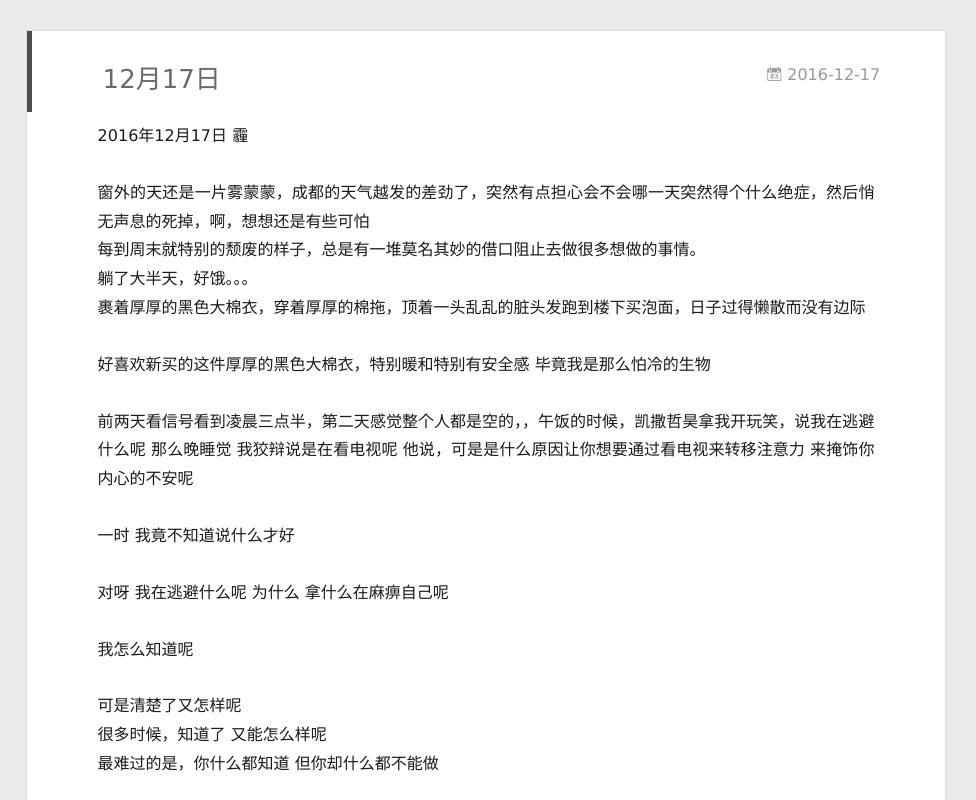
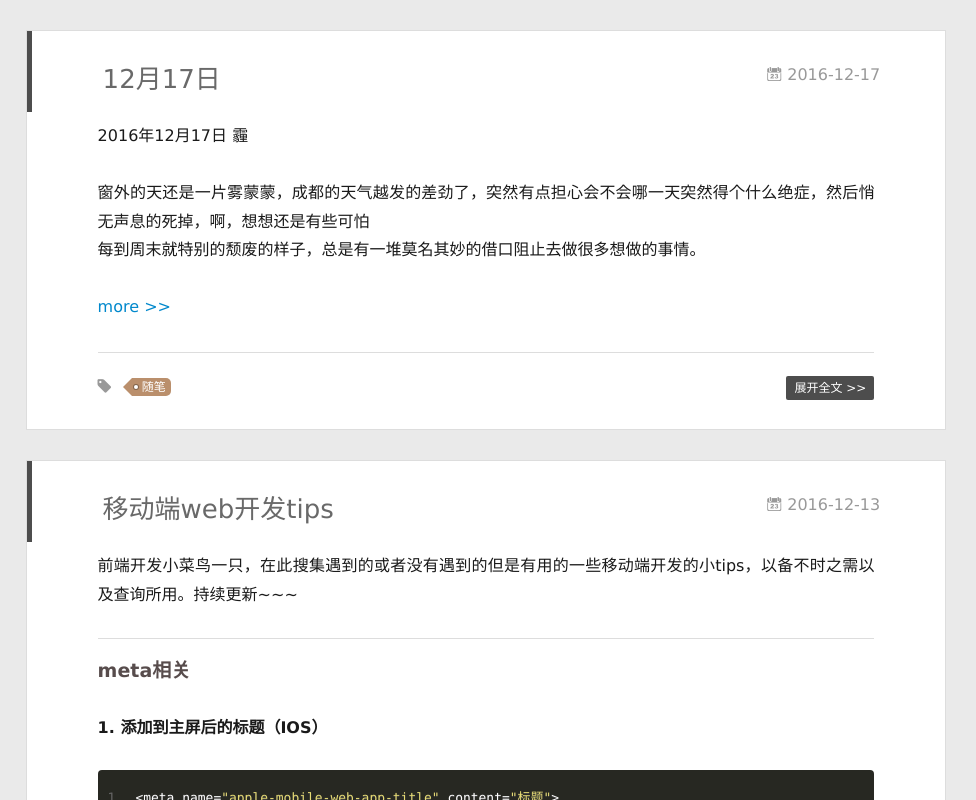
Before and after one commit to Stupid2013/Stupid2013.github.io, a plain HTML site: page index.html in a window 1280 px wide. Shown: the full height of the page, 304-1280 px from the left. Drawn offline with Linux system fonts and the light colour scheme.

Commit message:
Site updated: 2016-12-17 15:07:36

```diff
--- a/index.html
+++ b/index.html
@@ -149,16 +149,8 @@
     <div class="article-entry" itemprop="articleBody">
 
         <p>2016&#x5E74;12&#x6708;17&#x65E5;  &#x973E;</p>
-<p>&#x7A97;&#x5916;&#x7684;&#x5929;&#x8FD8;&#x662F;&#x4E00;&#x7247;&#x96FE;&#x8499;&#x8499;&#xFF0C;&#x6210;&#x90FD;&#x7684;&#x5929;&#x6C14;&#x8D8A;&#x53D1;&#x7684;&#x5DEE;&#x52B2;&#x4E86;&#xFF0C;&#x7A81;&#x7136;&#x6709;&#x70B9;&#x62C5;&#x5FC3;&#x4F1A;&#x4E0D;&#x4F1A;&#x54EA;&#x4E00;&#x5929;&#x7A81;&#x7136;&#x5F97;&#x4E2A;&#x4EC0;&#x4E48;&#x7EDD;&#x75C7;&#xFF0C;&#x7136;&#x540E;&#x6084;&#x65E0;&#x58F0;&#x606F;&#x7684;&#x6B7B;&#x6389;&#xFF0C;&#x554A;&#xFF0C;&#x60F3;&#x60F3;&#x8FD8;&#x662F;&#x6709;&#x4E9B;&#x53EF;&#x6015;<br>&#x6BCF;&#x5230;&#x5468;&#x672B;&#x5C31;&#x7279;&#x522B;&#x7684;&#x9893;&#x5E9F;&#x7684;&#x6837;&#x5B50;&#xFF0C;&#x603B;&#x662F;&#x6709;&#x4E00;&#x5806;&#x83AB;&#x540D;&#x5176;&#x5999;&#x7684;&#x501F;&#x53E3;&#x963B;&#x6B62;&#x53BB;&#x505A;&#x5F88;&#x591A;&#x60F3;&#x505A;&#x7684;&#x4E8B;&#x60C5;&#x3002;<br>&#x8EBA;&#x4E86;&#x5927;&#x534A;&#x5929;&#xFF0C;&#x597D;&#x997F;&#x3002;&#x3002;&#x3002;<br>&#x88F9;&#x7740;&#x539A;&#x539A;&#x7684;&#x9ED1;&#x8272;&#x5927;&#x68C9;&#x8863;&#xFF0C;&#x7A7F;&#x7740;&#x539A;&#x539A;&#x7684;&#x68C9;&#x62D6;&#xFF0C;&#x9876;&#x7740;&#x4E00;&#x5934;&#x4E71;&#x4E71;&#x7684;&#x810F;&#x5934;&#x53D1;&#x8DD1;&#x5230;&#x697C;&#x4E0B;&#x4E70;&#x6CE1;&#x9762;&#xFF0C;&#x65E5;&#x5B50;&#x8FC7;&#x5F97;&#x61D2;&#x6563;&#x800C;&#x6CA1;&#x6709;&#x8FB9;&#x9645;</p>
-<p>&#x597D;&#x559C;&#x6B22;&#x65B0;&#x4E70;&#x7684;&#x8FD9;&#x4EF6;&#x539A;&#x539A;&#x7684;&#x9ED1;&#x8272;&#x5927;&#x68C9;&#x8863;&#xFF0C;&#x7279;&#x522B;&#x6696;&#x548C;&#x7279;&#x522B;&#x6709;&#x5B89;&#x5168;&#x611F;   &#x6BD5;&#x7ADF;&#x6211;&#x662F;&#x90A3;&#x4E48;&#x6015;&#x51B7;&#x7684;&#x751F;&#x7269; </p>
-<p>&#x524D;&#x4E24;&#x5929;&#x770B;&#x4FE1;&#x53F7;&#x770B;&#x5230;&#x51CC;&#x6668;&#x4E09;&#x70B9;&#x534A;&#xFF0C;&#x7B2C;&#x4E8C;&#x5929;&#x611F;&#x89C9;&#x6574;&#x4E2A;&#x4EBA;&#x90FD;&#x662F;&#x7A7A;&#x7684;&#xFF0C;&#xFF0C;&#x5348;&#x996D;&#x7684;&#x65F6;&#x5019;&#xFF0C;&#x51EF;&#x6492;&#x54F2;&#x660A;&#x62FF;&#x6211;&#x5F00;&#x73A9;&#x7B11;&#xFF0C;&#x8BF4;&#x6211;&#x5728;&#x9003;&#x907F;&#x4EC0;&#x4E48;&#x5462;  &#x90A3;&#x4E48;&#x665A;&#x7761;&#x89C9; &#x6211;&#x72E1;&#x8FA9;&#x8BF4;&#x662F;&#x5728;&#x770B;&#x7535;&#x89C6;&#x5462;  &#x4ED6;&#x8BF4;&#xFF0C;&#x53EF;&#x662F;&#x662F;&#x4EC0;&#x4E48;&#x539F;&#x56E0;&#x8BA9;&#x4F60;&#x60F3;&#x8981;&#x901A;&#x8FC7;&#x770B;&#x7535;&#x89C6;&#x6765;&#x8F6C;&#x79FB;&#x6CE8;&#x610F;&#x529B; &#x6765;&#x63A9;&#x9970;&#x4F60;&#x5185;&#x5FC3;&#x7684;&#x4E0D;&#x5B89;&#x5462;</p>
-<p>&#x4E00;&#x65F6;  &#x6211;&#x7ADF;&#x4E0D;&#x77E5;&#x9053;&#x8BF4;&#x4EC0;&#x4E48;&#x624D;&#x597D;</p>
-<p>&#x5BF9;&#x5440; &#x6211;&#x5728;&#x9003;&#x907F;&#x4EC0;&#x4E48;&#x5462; &#x4E3A;&#x4EC0;&#x4E48; &#x62FF;&#x4EC0;&#x4E48;&#x5728;&#x9EBB;&#x75F9;&#x81EA;&#x5DF1;&#x5462;</p>
-<p>&#x6211;&#x600E;&#x4E48;&#x77E5;&#x9053;&#x5462; </p>
-<p>&#x53EF;&#x662F;&#x6E05;&#x695A;&#x4E86;&#x53C8;&#x600E;&#x6837;&#x5462;<br>&#x5F88;&#x591A;&#x65F6;&#x5019;&#xFF0C;&#x77E5;&#x9053;&#x4E86; &#x53C8;&#x80FD;&#x600E;&#x4E48;&#x6837;&#x5462;<br>&#x6700;&#x96BE;&#x8FC7;&#x7684;&#x662F;&#xFF0C;&#x4F60;&#x4EC0;&#x4E48;&#x90FD;&#x77E5;&#x9053;  &#x4F46;&#x4F60;&#x5374;&#x4EC0;&#x4E48;&#x90FD;&#x4E0D;&#x80FD;&#x505A;</p>
-<p>&#x867D;&#x7136;&#x5929;&#x6C14;&#x5F88;&#x5DEE;&#xFF0C;&#x4F46;&#x8FD8;&#x662F;&#x60F3;&#x8981;&#x51FA;&#x53BB;&#x8D70;&#x8D70;&#xFF0C;&#x55EF;&#xFF0C;&#x5403;&#x5B8C;&#x6CE1;&#x9762;&#xFF0C;&#x628A;&#x81EA;&#x5DF1;&#x6536;&#x62FE;&#x5E72;&#x51C0;&#x51FA;&#x53BB;&#x8D70;&#x8D70;&#x5427;</p>
-<p>&#x6216;&#x8BB8;&#x4F1A;&#x597D;&#x4E00;&#x70B9;<br><br><br><br>&#x4F46;&#x6709;&#x4E9B;&#x8BDD;<br>&#x6211;&#x8FD8;&#x662F;&#x4E0D;&#x80FD;&#x8BF4;<br><br><br><br><br>&#x7231;&#x80E1;&#x601D;&#x4E71;&#x60F3; &#x603B;&#x662F;&#x6CA1;&#x6709;&#x5B89;&#x5168;&#x611F; &#x6613;&#x611F;&#x4F24;&#x7684;&#x5F02;&#x4E16;&#x754C;girl &#x613F;&#x5B89;</p>
-
+<p>&#x7A97;&#x5916;&#x7684;&#x5929;&#x8FD8;&#x662F;&#x4E00;&#x7247;&#x96FE;&#x8499;&#x8499;&#xFF0C;&#x6210;&#x90FD;&#x7684;&#x5929;&#x6C14;&#x8D8A;&#x53D1;&#x7684;&#x5DEE;&#x52B2;&#x4E86;&#xFF0C;&#x7A81;&#x7136;&#x6709;&#x70B9;&#x62C5;&#x5FC3;&#x4F1A;&#x4E0D;&#x4F1A;&#x54EA;&#x4E00;&#x5929;&#x7A81;&#x7136;&#x5F97;&#x4E2A;&#x4EC0;&#x4E48;&#x7EDD;&#x75C7;&#xFF0C;&#x7136;&#x540E;&#x6084;&#x65E0;&#x58F0;&#x606F;&#x7684;&#x6B7B;&#x6389;&#xFF0C;&#x554A;&#xFF0C;&#x60F3;&#x60F3;&#x8FD8;&#x662F;&#x6709;&#x4E9B;&#x53EF;&#x6015;<br>&#x6BCF;&#x5230;&#x5468;&#x672B;&#x5C31;&#x7279;&#x522B;&#x7684;&#x9893;&#x5E9F;&#x7684;&#x6837;&#x5B50;&#xFF0C;&#x603B;&#x662F;&#x6709;&#x4E00;&#x5806;&#x83AB;&#x540D;&#x5176;&#x5999;&#x7684;&#x501F;&#x53E3;&#x963B;&#x6B62;&#x53BB;&#x505A;&#x5F88;&#x591A;&#x60F3;&#x505A;&#x7684;&#x4E8B;&#x60C5;&#x3002;<br></p>
+        <a class="article-more-a"  href="2016/12/17/12月17日/#more">more >></a>
 
 
 
```
Also changed, not shown: 2016/12/17/12月17日/index.html (+2 -2 lines).
